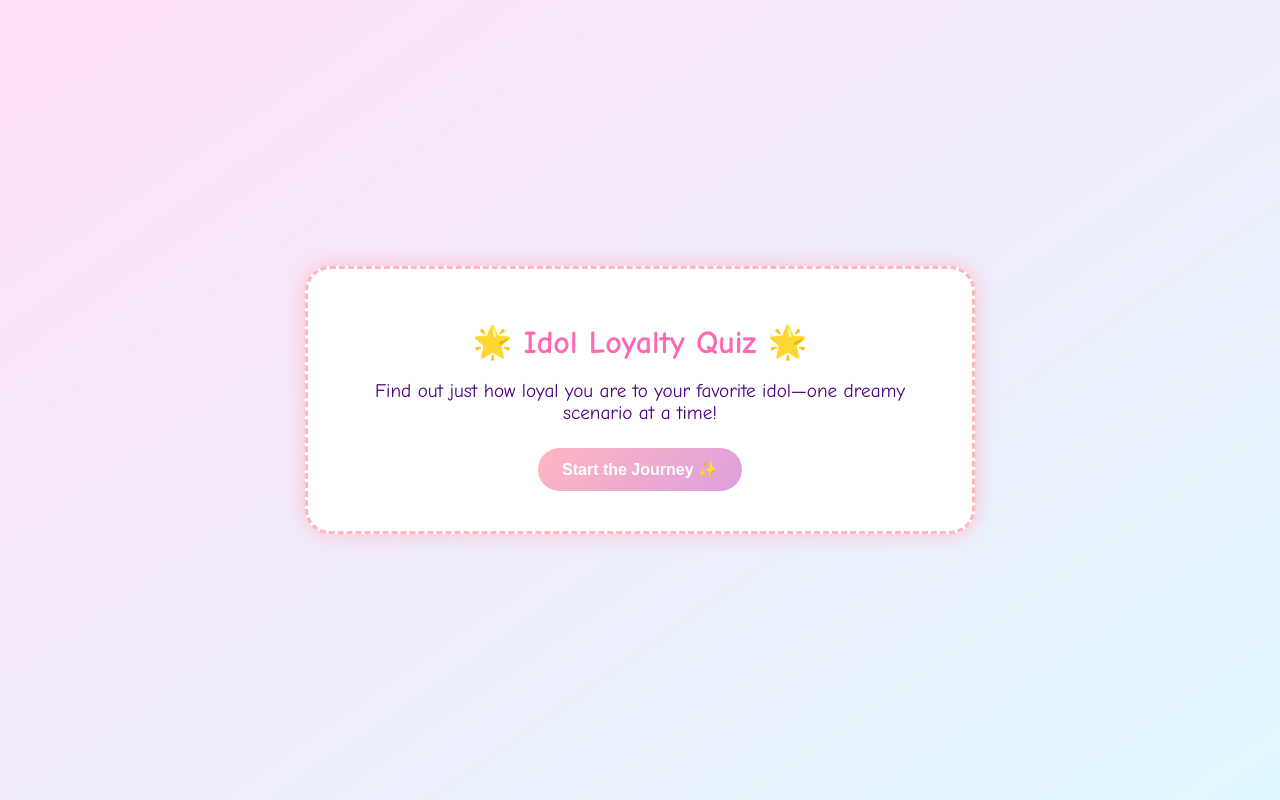
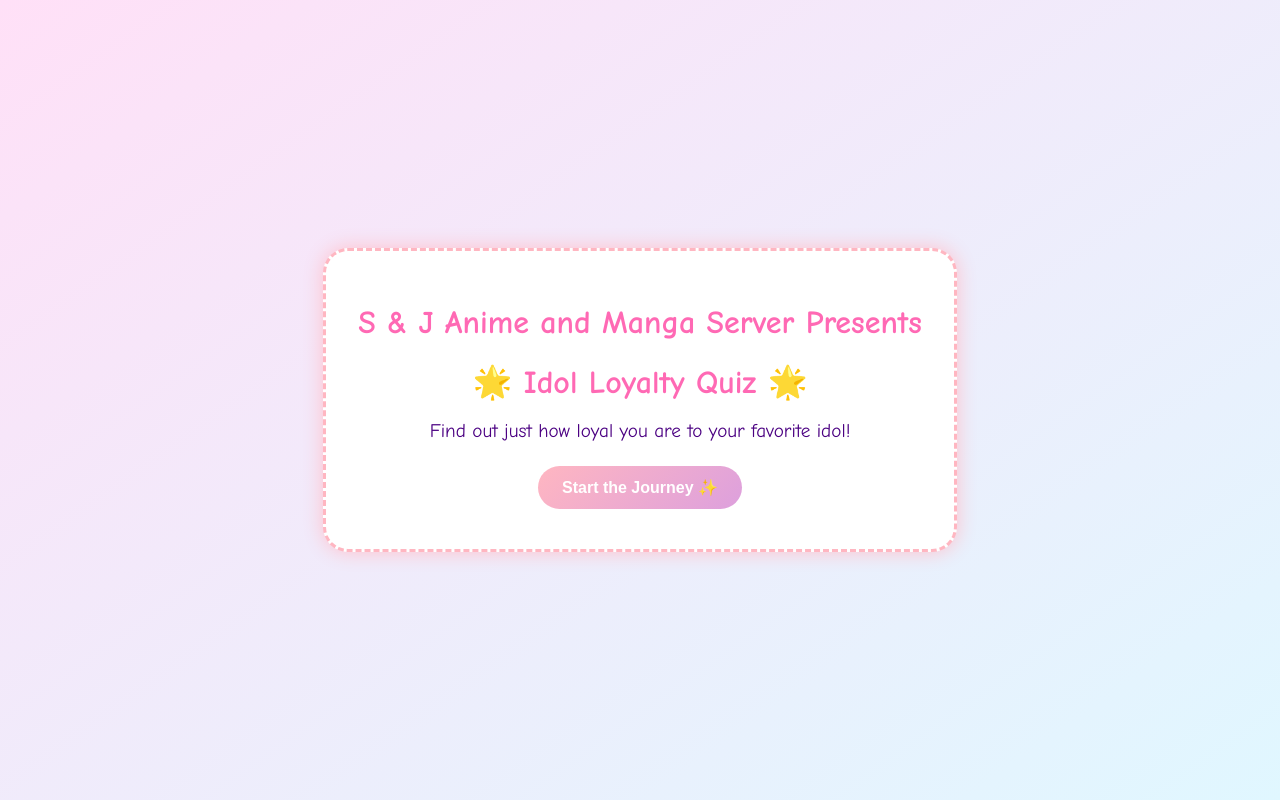
Before and after one commit to appydraws/fan-type-quiz, a plain HTML site: page index.html in a window 1280 px wide. Drawn offline with Linux system fonts and the light colour scheme.

Commit message:
Update index.html

```diff
--- a/index.html
+++ b/index.html
@@ -7,8 +7,9 @@
 </head>
 <body>
   <div class="container">
+    <h1> S & J Anime and Manga Server Presents </h1>
     <h1>🌟 Idol Loyalty Quiz 🌟</h1>
-    <p>Find out just how loyal you are to your favorite idol—one dreamy scenario at a time!</p>
+    <p>Find out just how loyal you are to your favorite idol!</p>
     <button onclick="startQuiz()">Start the Journey ✨</button>
   </div>
 
```
